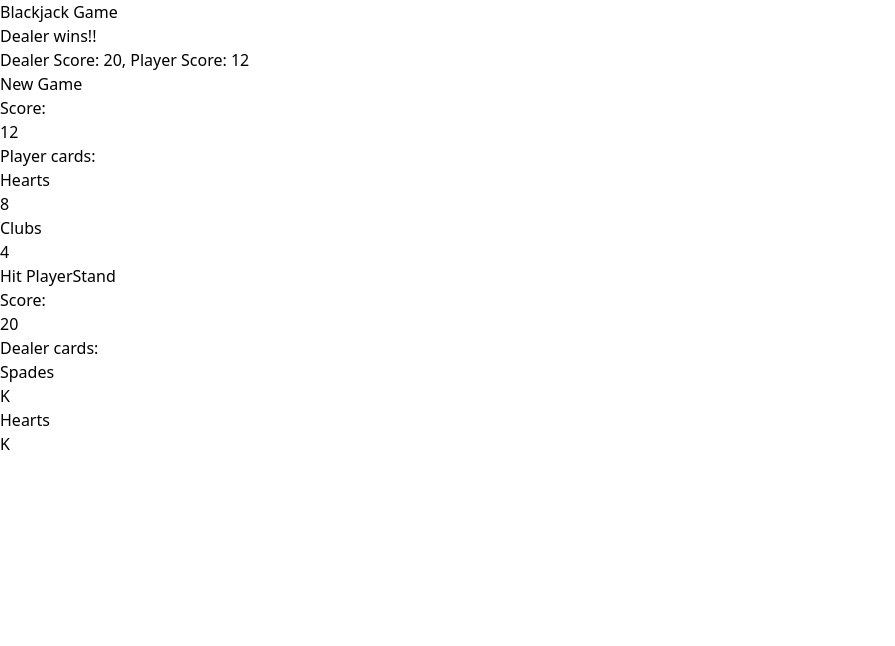
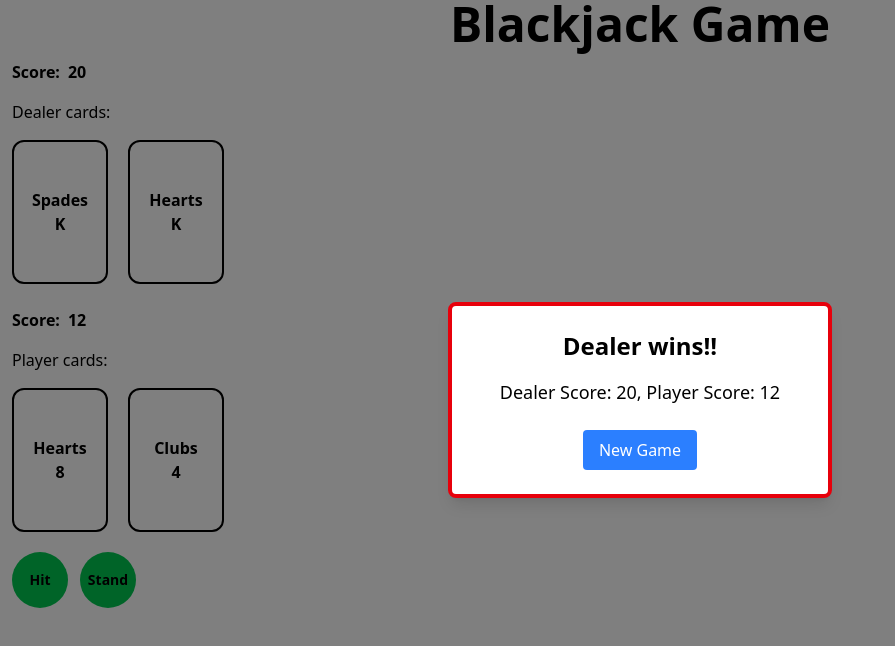
Before and after one commit to SantiG11/blackjack, a React (Vite) app: page / in a window 1280 px wide. Both pictures are taken after a click on the button "Stand". Shown: the top 646 px of the page, without its empty margins (0-895 px from the left). Built offline with nearby package versions, Linux system fonts and the light colour scheme.

Commit message:
Added some basic styling for the layout, cards, buttons and outcome message

```diff
--- a/src/components/Card.tsx
+++ b/src/components/Card.tsx
@@ -23,11 +23,13 @@ export type CardType = {
 
 export default function Card({ suit, value, hidden = false }: CardType) {
   return hidden ? (
-    <div>Back of the card</div>
+    <div className="flex flex-wrap flex-col place-content-center border-2 border-black w-24 h-36 font-bold text-center p-2 rounded-xl">
+      Back of the card
+    </div>
   ) : (
-    <div>
-      <label>{suit}</label>
-      <p>{value}</p>
+    <div className="flex flex-wrap flex-col place-content-center border-2 border-black w-24 h-36 font-bold rounded-xl ">
+      <label className="text-center">{suit}</label>
+      <p className="text-center">{value}</p>
     </div>
   );
 }
--- a/src/components/Dealer.tsx
+++ b/src/components/Dealer.tsx
@@ -11,13 +11,14 @@ interface DealerProps {
 
 export default function Dealer({ hand, turn, score }: DealerProps) {
   return (
-    <div>
+    <div className="flex flex-col gap-4 p-3">
       <ScoreDisplay
         score={
           turn === "dealer" ? score : score - calculateTotal([hand[1] ?? 0])
         }
       />
       <h2>Dealer cards: </h2>
+      <div className=" flex gap-5 flex-wrap">
         {hand.map((card: CardType, index: number) => {
           const isHidden = index === 1 && turn === "player";
           return (
@@ -30,5 +31,6 @@ export default function Dealer({ hand, turn, score }: DealerProps) {
           );
         })}
       </div>
+    </div>
   );
 }
--- /dev/null
+++ b/src/components/GameButton.tsx
@@ -0,0 +1,21 @@
+interface ButtonProps {
+  buttonText: string;
+  disabled: boolean;
+  action: () => void;
+}
+
+export default function GameButton({
+  buttonText,
+  disabled,
+  action,
+}: ButtonProps) {
+  return (
+    <button
+      onClick={() => action()}
+      disabled={disabled}
+      className=" bg-green-500  rounded-full h-14 w-14 text-sm font-bold hover:cursor-pointer"
+    >
+      {buttonText}
+    </button>
+  );
+}
--- a/src/components/GameOutcome.tsx
+++ b/src/components/GameOutcome.tsx
@@ -8,6 +8,8 @@ interface GameOutcomeProps {
   handleNewGame: () => void;
 }
 
+export type Outcome = "Tie" | "Player" | "Dealer" | "None";
+
 function GameOutcome({
   gameState,
   dealerScore,
@@ -16,44 +18,53 @@ function GameOutcome({
 }: GameOutcomeProps) {
   const [title, setTitle] = useState("");
   const [details, setDetails] = useState("");
+  const [winner, setWinner] = useState<Outcome>("None");
 
   useEffect(() => {
     switch (gameState) {
       case GameState.player_busts:
         setTitle("Dealer wins!");
+        setWinner("Dealer");
         setDetails(`Player busts`);
         break; // Add break after each case
       case GameState.dealer_busts: // You had player_busts twice, corrected this case
         setTitle("Player wins!");
+        setWinner("Player");
         setDetails(`Dealer busts`);
         break;
 
       case GameState.tie_blackjack: // Assuming you added this state
         setTitle("Tie");
+        setWinner("Tie");
         setDetails(`Player and Dealer Blackjack`);
         break;
       case GameState.player_wins_blackjack: // Assuming you added this state
         setTitle("Player wins!!");
+        setWinner("Player");
         setDetails(`Player Blackjack`);
         break;
       case GameState.dealer_wins_blackjack: // Assuming you added this state
         setTitle("Dealer wins!!");
+        setWinner("Dealer");
         setDetails(`Dealer Blackjack`);
         break;
       case GameState.player_wins_score: // Assuming you added this state
         setTitle("Player wins!!");
+        setWinner("Player");
         setDetails(
           `Player Score: ${playerScore}, Dealer Score: ${dealerScore}`
         );
         break;
       case GameState.dealer_wins_score: // Assuming you added this state
         setTitle("Dealer wins!!");
+        setWinner("Dealer");
         setDetails(
           `Dealer Score: ${dealerScore}, Player Score: ${playerScore}`
         );
         break;
       case GameState.tie_score: // Assuming you added this state
         setTitle("Tie");
+        setWinner("Tie");
         setDetails(
           `Dealer Score: ${dealerScore}, Player Score: ${playerScore}`
         );
@@ -67,10 +78,21 @@ function GameOutcome({
   }, [gameState, playerScore, dealerScore]);
 
   return (
-    <div>
-      <h3>{title}</h3>
-      <p>{details}</p>
-      <button onClick={handleNewGame}>New Game</button>
+    <div
+      className={`bg-white p-6 rounded-lg shadow-lg text-center z-100 w-sm h-md absolute top-1/2 left-1/2 transform -translate-x-1/2 -translate-y-1/2 ${
+        winner === "Player" && "border-4 border-green-500"
+      } ${winner === "Dealer" && "border-4 border-red-600"} ${
+        winner === "Tie" && "border-4 border-gray-400"
+      }`}
+    >
+      <h3 className="text-2xl font-bold mb-4">{title}</h3>
+      <p className="text-lg mb-6">{details}</p>
+      <button
+        onClick={handleNewGame}
+        className="hover:cursor-pointer px-4 py-2 bg-blue-500 text-white rounded hover:bg-blue-700 transition-colors"
+      >
+        New Game
+      </button>
     </div>
   );
 }
--- a/src/components/GameTable.tsx
+++ b/src/components/GameTable.tsx
@@ -5,6 +5,8 @@ import Player from "./Player";
 import Dealer from "./Dealer";
 import calculateTotal from "../logic/score";
 import GameOutcome from "./GameOutcome";
+import GameButton from "./GameButton";
+import Overlay from "./Overlay";
 
 export type GameTurn = "player" | "dealer";
 
@@ -188,10 +190,12 @@ function GameTable() {
   }, [dealerScore, turn]);
 
   return (
-    <div>
-      <h2>Blackjack Game</h2>
+    <div className="flex flex-col justify-center ">
+      <h1 className="font-extrabold text-5xl text-center">Blackjack Game</h1>
 
       <CardDeck ref={deckRef} />
+
+      {gameState !== GameState.playing && <Overlay />}
 
       {gameState !== GameState.playing && (
         <GameOutcome
@@ -203,26 +207,25 @@ function GameTable() {
       )}
 
       <div>
-        <Player hand={playerHand} score={playerScore} />
-        <button
-          onClick={() => {
-            hitPlayer();
-          }}
-          disabled={turn === "dealer" || gameState === GameState.player_busts}
-        >
-          Hit Player
-        </button>
-
-        <button
-          onClick={handleStand}
-          disabled={turn === "dealer" || gameState === GameState.player_busts}
-        >
-          Stand
-        </button>
+        <Dealer hand={dealerHand} turn={turn} score={dealerScore} />
       </div>
 
-      <div>
-        <Dealer hand={dealerHand} turn={turn} score={dealerScore} />
+      <div className="flex flex-col gap-5 w-2xl  p-3">
+        <Player hand={playerHand} score={playerScore} />
+
+        <div className="flex justify-start w-2xs gap-3">
+          <GameButton
+            buttonText="Hit"
+            disabled={turn === "dealer" || gameState === GameState.player_busts}
+            action={hitPlayer}
+          />
+
+          <GameButton
+            buttonText="Stand"
+            disabled={turn === "dealer" || gameState === GameState.player_busts}
+            action={handleStand}
+          />
+        </div>
       </div>
     </div>
   );
--- /dev/null
+++ b/src/components/Overlay.tsx
@@ -0,0 +1,5 @@
+export default function Overlay() {
+  return (
+    <div className="fixed inset-0 z-50 flex items-center justify-center bg-black opacity-50"></div>
+  );
+}
--- a/src/components/Player.tsx
+++ b/src/components/Player.tsx
@@ -8,12 +8,14 @@ interface PlayerProps {
 
 export default function Player({ hand, score }: PlayerProps) {
   return (
-    <div>
+    <div className="flex flex-col gap-4">
       <ScoreDisplay score={score} />
       <h2>Player cards: </h2>
-      {hand.map((card: CardType, index: number) => {
-        return <Card key={index} suit={card.suit} value={card.value} />;
-      })}
+      <div className=" flex gap-5 flex-wrap">
+        {hand.map((card: CardType, index: number) => {
+          return <Card key={index} suit={card.suit} value={card.value} />;
+        })}
+      </div>
     </div>
   );
 }
--- a/src/components/ScoreDisplay.tsx
+++ b/src/components/ScoreDisplay.tsx
@@ -4,9 +4,9 @@ interface ScoreDisplayProps {
 
 const ScoreDisplay = ({ score }: ScoreDisplayProps) => {
   return (
-    <div>
-      <h3>Score: </h3>
-      <span>{score}</span>
+    <div className="flex gap-2">
+      <h3 className="font-bold">Score: </h3>
+      <span className="font-extrabold">{score}</span>
     </div>
   );
 };
```
Also changed, not shown: 1 other file (tests, documents, lock files or other folders). Lines whose indentation alone changed are shown as unchanged.
